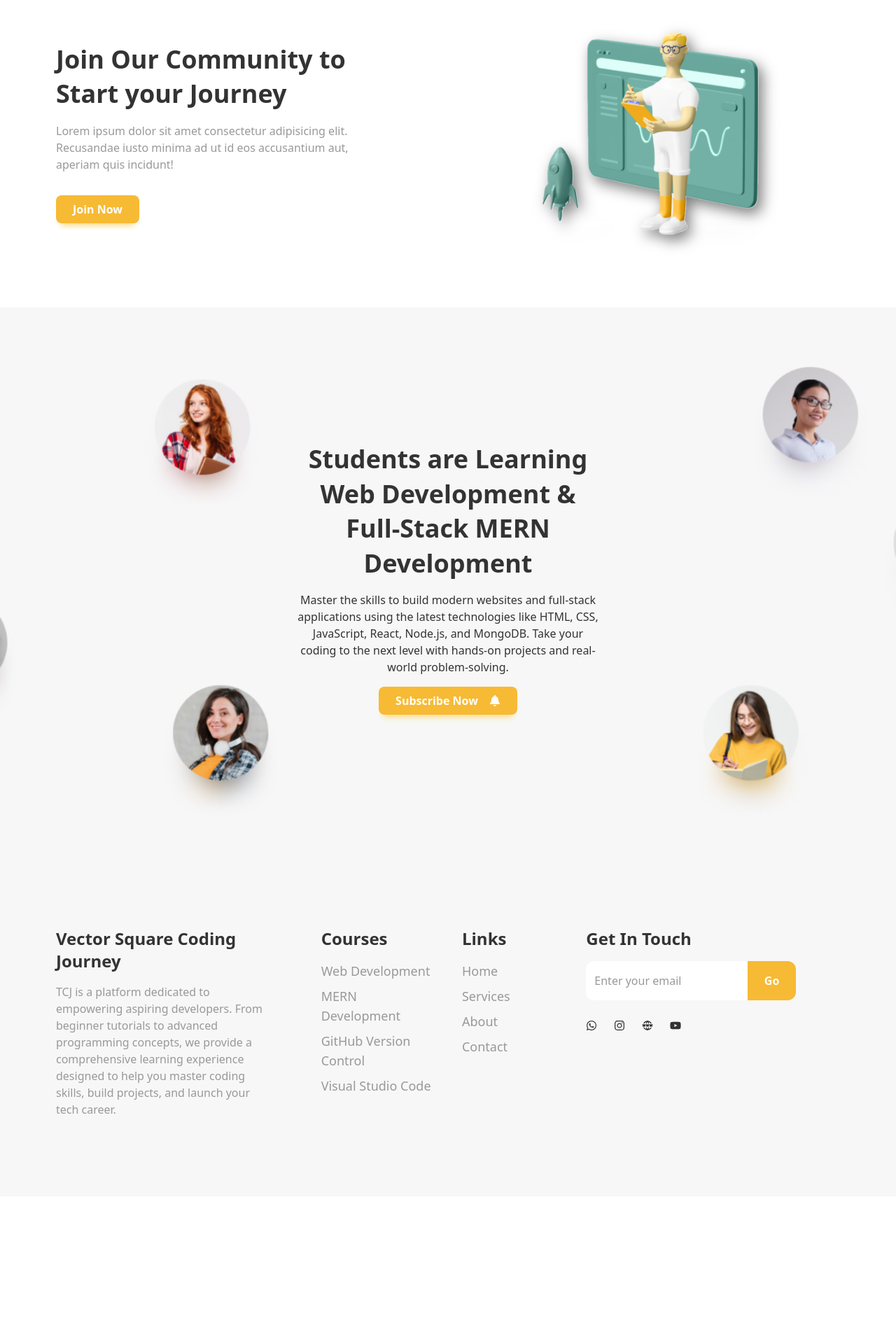
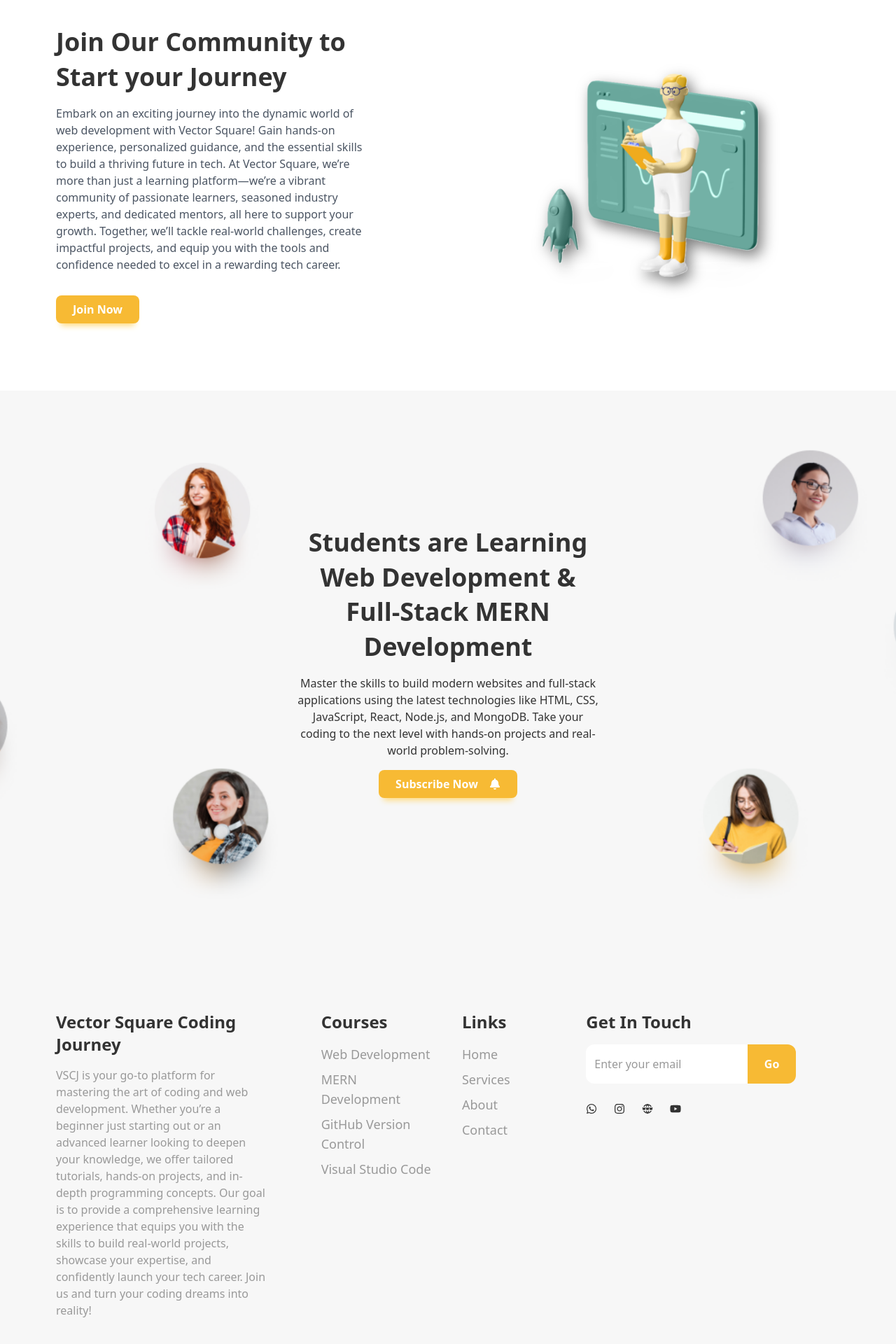
Before and after one commit to MCVelasquez45/vectorsquare, a React (Vite) app: page / in a window 1280 px wide. Shown: the part 2158-4078 px from the top of the page at 70% size. Before the commit the page ends 3867 px from the top, so only its background shows below. Built offline with nearby package versions, Linux system fonts and the light colour scheme.

Commit message:
updated Banner,Footer, and Subscribe componet

```diff
--- a/src/components/Banner/Banner2.jsx
+++ b/src/components/Banner/Banner2.jsx
@@ -16,11 +16,11 @@ const Banner2 = () => {
             <h1 className="text-4xl font-bold !leading-snug">
               Join Our Community to Start your Journey
             </h1>
-            <p className="text-dark2">
-              Lorem ipsum dolor sit amet consectetur adipisicing elit.
-              Recusandae iusto minima ad ut id eos accusantium aut, aperiam quis
-              incidunt!
-            </p>
+            <p className=" text-gray-600">
+  Embark on an exciting journey into the dynamic world of web development with Vector Square! Gain hands-on experience, personalized guidance, and the essential skills to build a thriving future in tech.
+
+  At Vector Square, we’re more than just a learning platform—we’re a vibrant community of passionate learners, seasoned industry experts, and dedicated mentors, all here to support your growth. Together, we’ll tackle real-world challenges, create impactful projects, and equip you with the tools and confidence needed to excel in a rewarding tech career.
+</p>
             <a
               href="https://chat.whatsapp.com/FQSKgJ5f1eIAhlyF5sVym0"
               className="primary-btn !mt-8"
--- a/src/components/Footer/Footer.jsx
+++ b/src/components/Footer/Footer.jsx
@@ -16,10 +16,9 @@ const Footer = () => {
           <div className="space-y-4 max-w-[300px]">
             <h1 className="text-2xl font-bold">Vector Square Coding Journey</h1>
             <p className="text-dark2">
-              TCJ is a platform dedicated to empowering aspiring developers.
-              From beginner tutorials to advanced programming concepts, we
-              provide a comprehensive learning experience designed to help you
-              master coding skills, build projects, and launch your tech career.
+           VSCJ is your go-to platform for mastering the art of coding and web development. Whether you’re a beginner just starting out or an advanced learner looking to deepen your knowledge, we offer tailored tutorials, hands-on projects, and in-depth programming concepts.
+
+Our goal is to provide a comprehensive learning experience that equips you with the skills to build real-world projects, showcase your expertise, and confidently launch your tech career. Join us and turn your coding dreams into reality!
             </p>
           </div>
           {/* second section */}
@@ -78,16 +77,16 @@ const Footer = () => {
             </div>
             {/* social icons */}
             <div className="flex space-x-6 py-3">
-              <a href="https://chat.whatsapp.com/FQSKgJ5f1eIAhlyF5sVym0">
+              <a href="#">
                 <FaWhatsapp className="cursor-pointer hover:text-primary hover:scale-105 duration-200" />
               </a>
-              <a href="https://www.instagram.com/the.coding.journey/">
+              <a href="#">
                 <FaInstagram className="cursor-pointer hover:text-primary hover:scale-105 duration-200" />
               </a>
-              <a href="https://thecodingjourney.com/">
+              <a href="#">
                 <TbWorldWww className="cursor-pointer hover:text-primary hover:scale-105 duration-200" />
               </a>
-              <a href="https://www.youtube.com/@TheCodingJourney">
+              <a href="#">
                 <FaYoutube className="cursor-pointer hover:text-primary hover:scale-105 duration-200" />
               </a>
             </div>
--- a/src/components/Subscribe/Subscribe.jsx
+++ b/src/components/Subscribe/Subscribe.jsx
@@ -20,13 +20,11 @@ const Subscribe = () => {
   const [statusMessage, setStatusMessage] = useState("");
   const [isSubmitting, setIsSubmitting] = useState(false);
 
-  // Update form inputs
   const handleInputChange = (e) => {
     const { name, value } = e.target;
     setFormData((prev) => ({ ...prev, [name]: value }));
   };
 
-  // Validate form inputs
   const validateForm = () => {
     if (!formData.fullName || !formData.email) {
       setStatusMessage("Full Name and Email are required!");
@@ -35,10 +33,8 @@ const Subscribe = () => {
     return true;
   };
 
-  // Handle form submission
   const handleSubmit = async (e) => {
     e.preventDefault();
-
     if (!validateForm()) return;
 
     setIsSubmitting(true);
@@ -51,7 +47,7 @@ const Subscribe = () => {
           "Content-Type": "application/json",
         },
         body: JSON.stringify({
-          access_key: "6dd1f1ce-48fa-4d02-9a5f-784a36c48880", // Replace with your Web3Forms Access Key
+          access_key: "6dd1f1ce-48fa-4d02-9a5f-784a36c48880",
           subject: "New Subscription",
           from_name: formData.fullName,
           from_email: formData.email,
@@ -67,7 +63,7 @@ const Subscribe = () => {
         setTimeout(() => {
           setShowForm(false);
           setStatusMessage("");
-        }, 3000); // Reset after showing success message
+        }, 3000);
       } else {
         setStatusMessage("Something went wrong. Please try again.");
       }
@@ -118,7 +114,7 @@ const Subscribe = () => {
               onSubmit={handleSubmit}
               initial={{ opacity: 0 }}
               animate={{ opacity: 1 }}
-              className="bg-white shadow-lg rounded-lg p-8 mx-auto max-w-md space-y-6"
+              className="bg-white shadow-lg rounded-lg p-8 mx-auto max-w-md space-y-6 border border-gray-300"
             >
               <h2 className="text-2xl font-bold text-center">
                 Subscribe to Our Program
@@ -144,7 +140,7 @@ const Subscribe = () => {
                   name="fullName"
                   value={formData.fullName}
                   onChange={handleInputChange}
-                  className="w-full p-2 border rounded-lg"
+                  className="w-full p-2 border border-gray-400 rounded-lg focus:outline-none focus:ring-2 focus:ring-yellow-400"
                   required
                 />
               </div>
@@ -158,7 +154,7 @@ const Subscribe = () => {
                   name="email"
                   value={formData.email}
                   onChange={handleInputChange}
-                  className="w-full p-2 border rounded-lg"
+                  className="w-full p-2 border border-gray-400 rounded-lg focus:outline-none focus:ring-2 focus:ring-yellow-400"
                   required
                 />
               </div>
@@ -172,13 +168,13 @@ const Subscribe = () => {
                   value={formData.message}
                   onChange={handleInputChange}
                   rows="4"
-                  className="w-full p-2 border rounded-lg"
+                  className="w-full p-2 border border-gray-400 rounded-lg focus:outline-none focus:ring-2 focus:ring-yellow-400"
                 ></textarea>
               </div>
               <button
                 type="submit"
                 disabled={isSubmitting}
-                className="primary-btn w-full py-2 text-white bg-blue-600 hover:bg-blue-700 rounded-lg"
+                className="mt-6 w-full py-2 text-white bg-yellow-400 hover:bg-yellow-500 rounded-lg shadow-lg"
               >
                 {isSubmitting ? "Submitting..." : "Submit"}
               </button>
```
